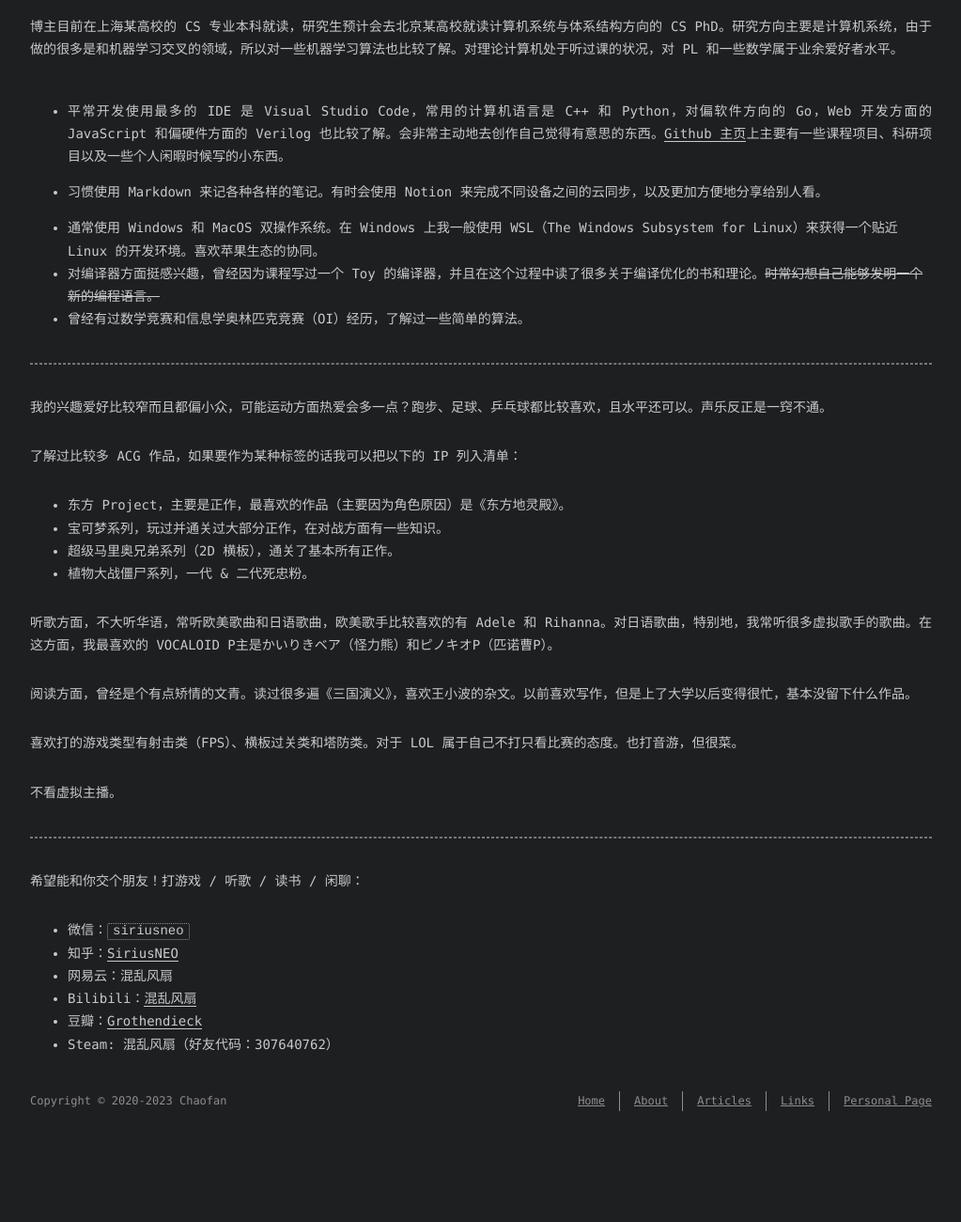
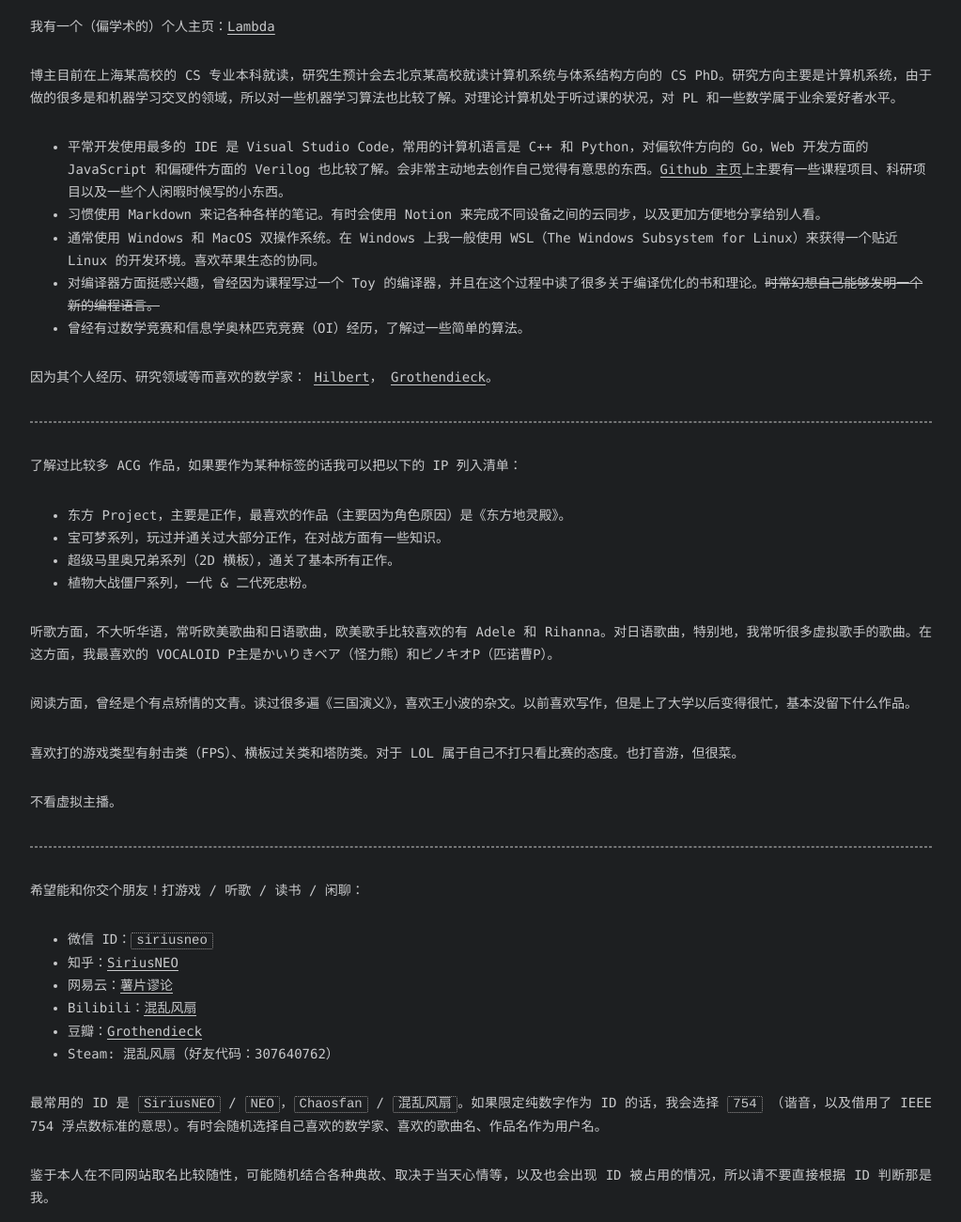
Before and after one commit to SiriusNEO/siriusneo.github.io, a plain HTML site: page about/index.html in a window 1280 px wide. Shown: the part 860-2160 px from the top of the page at 94% size, without its empty margins (128-1151 px from the left). Before the commit the page ends 2062 px from the top, so only its background shows below. Drawn offline with nearby package versions, Linux system fonts and the light colour scheme; some packages are replaced by stand-ins of ours; a script that the page names is missing; a web font is replaced by a local one.

Commit message:
Site updated: 2023-10-26 21:06:13

```diff
--- a/about/index.html
+++ b/about/index.html
@@ -6,15 +6,15 @@
     <meta http-equiv="X-UA-Compatible" content="IE=edge">
     <meta name="HandheldFriendly" content="True">
     <meta name="viewport" content="width=device-width, initial-scale=1, maximum-scale=5" />
-    <meta name="description" content="关于本站本站为博主的个人博客，名字 Metric Space 取自数学中的度量空间。取这个名字的原因大概有：  博主很喜欢数学，特别是测度论这一块 “度量空间” 名字中的 ”空间“ 使其本身很适合作为一个博客的名称（类比 QQ 空间？）。 ”度量“ 二字其实也有一些意思。字面上来看，它指的是一个类似距离的概念。在世界上，人与人之间都是存在距离的，用 EVA 中的词来说就是「心之壁」。而当你来访问我">
+    <meta name="description" content="感谢你拜访度量空间！ 关于本站本站为博主的个人博客，名字 Metric Space 取自数学中的度量空间。取这个名字的原因大概有：  博主很喜欢数学，特别是测度论这一块 “度量空间” 名字中的 ”空间“ 使其本身很适合作为一个博客的名称（类比 QQ 空间？）。 ”度量“ 二字其实也有一些意思。字面上来看，它指的是一个类似距离的概念。在世界上，人与人之间都是存在距离的，用 EVA 中的词来说就是「心">
 <meta property="og:type" content="website">
 <meta property="og:title" content="About">
 <meta property="og:url" content="https://siriusneo.github.io/about/index.html">
 <meta property="og:site_name" content="Metric Space | 度量空间">
-<meta property="og:description" content="关于本站本站为博主的个人博客，名字 Metric Space 取自数学中的度量空间。取这个名字的原因大概有：  博主很喜欢数学，特别是测度论这一块 “度量空间” 名字中的 ”空间“ 使其本身很适合作为一个博客的名称（类比 QQ 空间？）。 ”度量“ 二字其实也有一些意思。字面上来看，它指的是一个类似距离的概念。在世界上，人与人之间都是存在距离的，用 EVA 中的词来说就是「心之壁」。而当你来访问我">
+<meta property="og:description" content="感谢你拜访度量空间！ 关于本站本站为博主的个人博客，名字 Metric Space 取自数学中的度量空间。取这个名字的原因大概有：  博主很喜欢数学，特别是测度论这一块 “度量空间” 名字中的 ”空间“ 使其本身很适合作为一个博客的名称（类比 QQ 空间？）。 ”度量“ 二字其实也有一些意思。字面上来看，它指的是一个类似距离的概念。在世界上，人与人之间都是存在距离的，用 EVA 中的词来说就是「心">
 <meta property="og:locale" content="en_US">
-<meta property="article:published_time" content="2020-11-18T17:55:28.000Z">
-<meta property="article:modified_time" content="2023-10-19T14:13:14.196Z">
+<meta property="article:published_time" content="2020-11-18T17:55:00.000Z">
+<meta property="article:modified_time" content="2023-10-26T13:03:44.586Z">
 <meta property="article:author" content="Chaofan">
 <meta name="twitter:card" content="summary">
 
@@ -108,7 +108,8 @@
 
   <div class="content" itemprop="articleBody">
 
-          <h2 id="关于本站"><a href="#关于本站" class="headerlink" title="关于本站"></a>关于本站</h2><p>本站为博主的个人博客，名字 Metric Space 取自数学中的度量空间。取这个名字的原因大概有：</p>
+          <p>感谢你拜访度量空间！</p>
+<h2 id="关于本站"><a href="#关于本站" class="headerlink" title="关于本站"></a>关于本站</h2><p>本站为博主的个人博客，名字 Metric Space 取自数学中的度量空间。取这个名字的原因大概有：</p>
 <ul>
 <li>博主很喜欢数学，特别是测度论这一块</li>
 <li>“度量空间” 名字中的 ”空间“ 使其本身很适合作为一个博客的名称（类比 QQ 空间？）。</li>
@@ -121,16 +122,14 @@
 <h2 id="关于我"><a href="#关于我" class="headerlink" title="关于我"></a>关于我</h2><p>我有一个（偏学术的）个人主页：<a target="_blank" rel="noopener" href="http://chaofanlin.com/">Lambda</a></p>
 <p>博主目前在上海某高校的 CS 专业本科就读，研究生预计会去北京某高校就读计算机系统与体系结构方向的 CS PhD。研究方向主要是计算机系统，由于做的很多是和机器学习交叉的领域，所以对一些机器学习算法也比较了解。对理论计算机处于听过课的状况，对 PL 和一些数学属于业余爱好者水平。</p>
 <ul>
-<li><p>平常开发使用最多的 IDE 是 Visual Studio Code，常用的计算机语言是 C++ 和 Python，对偏软件方向的 Go，Web 开发方面的 JavaScript 和偏硬件方面的 Verilog 也比较了解。会非常主动地去创作自己觉得有意思的东西。<a target="_blank" rel="noopener" href="https://github.com/siriusneo">Github 主页</a>上主要有一些课程项目、科研项目以及一些个人闲暇时候写的小东西。</p>
-</li>
-<li><p>习惯使用 Markdown 来记各种各样的笔记。有时会使用 Notion 来完成不同设备之间的云同步，以及更加方便地分享给别人看。</p>
-</li>
+<li>平常开发使用最多的 IDE 是 Visual Studio Code，常用的计算机语言是 C++ 和 Python，对偏软件方向的 Go，Web 开发方面的 JavaScript 和偏硬件方面的 Verilog 也比较了解。会非常主动地去创作自己觉得有意思的东西。<a target="_blank" rel="noopener" href="https://github.com/siriusneo">Github 主页</a>上主要有一些课程项目、科研项目以及一些个人闲暇时候写的小东西。</li>
+<li>习惯使用 Markdown 来记各种各样的笔记。有时会使用 Notion 来完成不同设备之间的云同步，以及更加方便地分享给别人看。</li>
 <li>通常使用 Windows 和 MacOS 双操作系统。在 Windows 上我一般使用 WSL（The Windows Subsystem for Linux）来获得一个贴近 Linux 的开发环境。喜欢苹果生态的协同。</li>
 <li>对编译器方面挺感兴趣，曾经因为课程写过一个 Toy 的编译器，并且在这个过程中读了很多关于编译优化的书和理论。<del>时常幻想自己能够发明一个新的编程语言。</del></li>
 <li>曾经有过数学竞赛和信息学奥林匹克竞赛（OI）经历，了解过一些简单的算法。</li>
 </ul>
+<p>因为其个人经历、研究领域等而喜欢的数学家： <a target="_blank" rel="noopener" href="https://en.wikipedia.org/wiki/David_Hilbert">Hilbert</a>， <a target="_blank" rel="noopener" href="https://en.wikipedia.org/wiki/Alexander_Grothendieck">Grothendieck</a>。</p>
 <hr>
-<p>我的兴趣爱好比较窄而且都偏小众，可能运动方面热爱会多一点？跑步、足球、乒乓球都比较喜欢，且水平还可以。声乐反正是一窍不通。</p>
 <p>了解过比较多 ACG 作品，如果要作为某种标签的话我可以把以下的 IP 列入清单：</p>
 <ul>
 <li>东方 Project，主要是正作，最喜欢的作品（主要因为角色原因）是《东方地灵殿》。</li>
@@ -145,13 +144,15 @@
 <hr>
 <p>希望能和你交个朋友！打游戏 / 听歌 / 读书 / 闲聊：</p>
 <ul>
-<li>微信：<code>siriusneo</code></li>
+<li>微信 ID：<code>siriusneo</code></li>
 <li>知乎：<a target="_blank" rel="noopener" href="https://www.zhihu.com/people/lin-chao-fan-97">SiriusNEO</a></li>
-<li>网易云：混乱风扇</li>
+<li>网易云：<a target="_blank" rel="noopener" href="https://music.163.com/#/user/home?id=340757014">薯片谬论</a></li>
 <li>Bilibili：<a target="_blank" rel="noopener" href="https://space.bilibili.com/185769280">混乱风扇</a></li>
 <li>豆瓣：<a target="_blank" rel="noopener" href="https://www.douban.com/people/siriusneo/">Grothendieck</a></li>
 <li>Steam: 混乱风扇（好友代码：307640762）</li>
 </ul>
+<p>最常用的 ID 是 <code>SiriusNEO</code> / <code>NEO</code>，<code>Chaosfan</code> / <code>混乱风扇</code>。如果限定纯数字作为 ID 的话，我会选择 <code>754</code> （谐音，以及借用了 IEEE 754 浮点数标准的意思）。有时会随机选择自己喜欢的数学家、喜欢的歌曲名、作品名作为用户名。</p>
+<p>鉴于本人在不同网站取名比较随性，可能随机结合各种典故、取决于当天心情等，以及也会出现 ID 被占用的情况，所以请不要直接根据 ID 判断那是我。</p>
 
 
   </div>
```
Also changed, not shown: links/index.html (+3 -3 lines).
